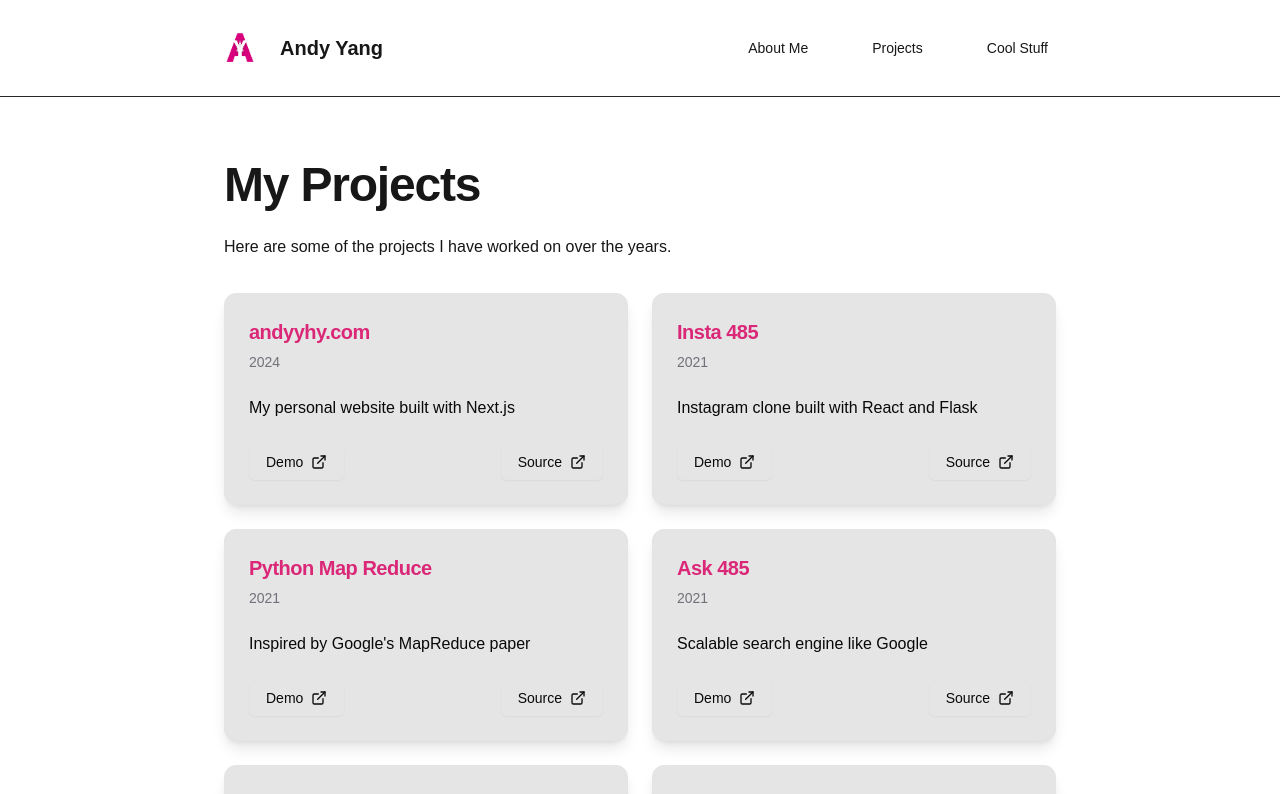
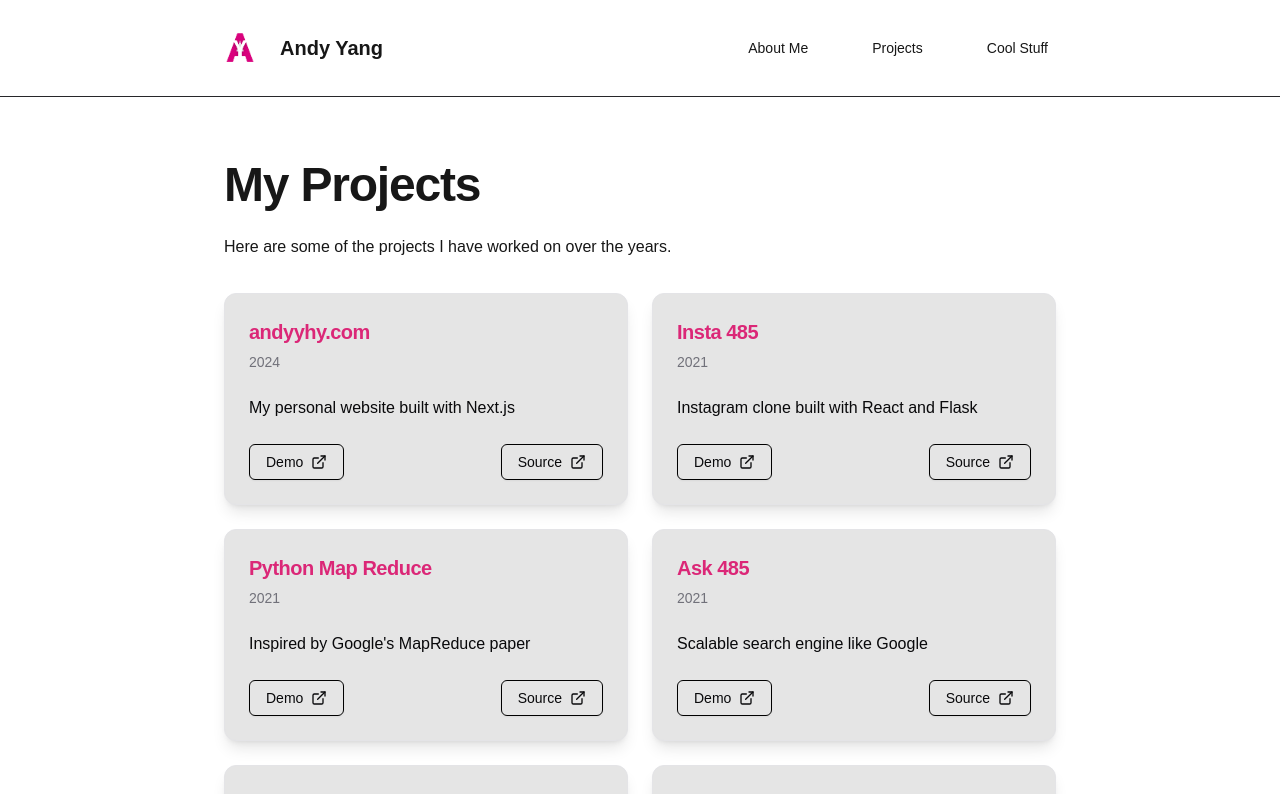
Before and after one commit to andyyhy/personal_web_v2, a Next.js app: page /projects in a window 1280 px wide. Shown: the top 794 px of the page. Built offline with nearby package versions, Linux system fonts and the light colour scheme.

Commit message:
edited button

```diff
--- a/app/projects/page.tsx
+++ b/app/projects/page.tsx
@@ -26,8 +26,8 @@ export default function Projects() {
                   <p>{project.description}</p>
                 </CardContent>
                 <CardFooter className="flex justify-between">
-                  <Link href={project.demoLink} target="_blank" rel="noopener noreferrer" className={`${buttonVariants({ variant: "outline" })} border-black`}>Demo<ExternalLink className="ml-2 h-4 w-4" /> </Link>
-                  <Link href={project.sourceLink} target="_blank" rel="noopener noreferrer" className={`${buttonVariants({ variant: "outline" })} border-black`}>Source<ExternalLink className="ml-2 h-4 w-4" /> </Link>
+                  <Link href={project.demoLink} target="_blank" rel="noopener noreferrer" className={`${buttonVariants({ variant: "outlineDark" })}`}>Demo<ExternalLink className="ml-2 h-4 w-4" /> </Link>
+                  <Link href={project.sourceLink} target="_blank" rel="noopener noreferrer" className={`${buttonVariants({ variant: "outlineDark" })}`}>Source<ExternalLink className="ml-2 h-4 w-4" /> </Link>
                 </CardFooter>
               </Card>
             ))}
--- a/components/ui/button.tsx
+++ b/components/ui/button.tsx
@@ -19,6 +19,8 @@ const buttonVariants = cva(
           "bg-secondary text-secondary-foreground shadow-sm hover:bg-secondary/80",
         ghost: "hover:bg-accent hover:text-accent-foreground",
         link: "text-primary underline-offset-4 hover:underline",
+        outlineDark:
+          "border border-black bg-background shadow-sm hover:bg-accent hover:text-accent-foreground",
       },
       size: {
         default: "h-9 px-4 py-2",
```
